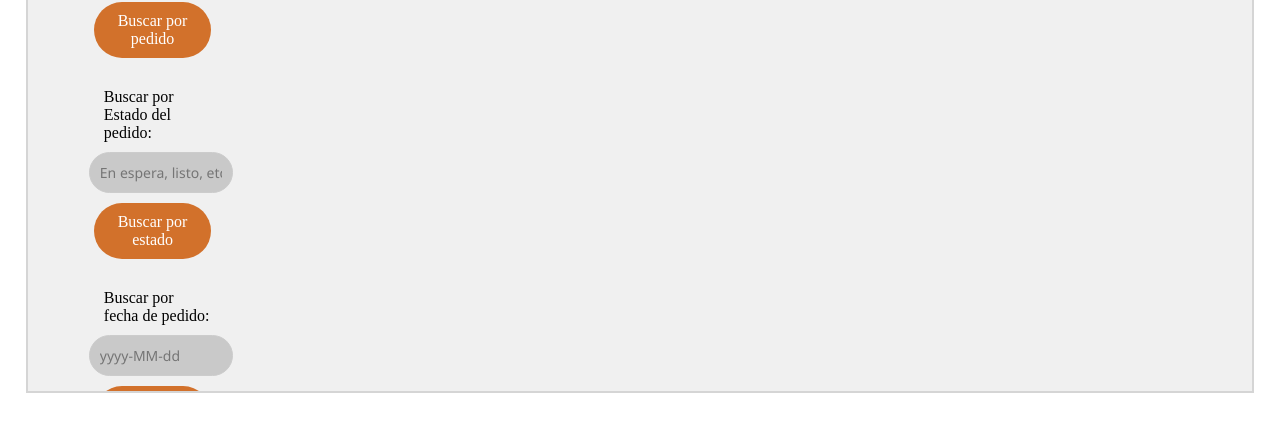
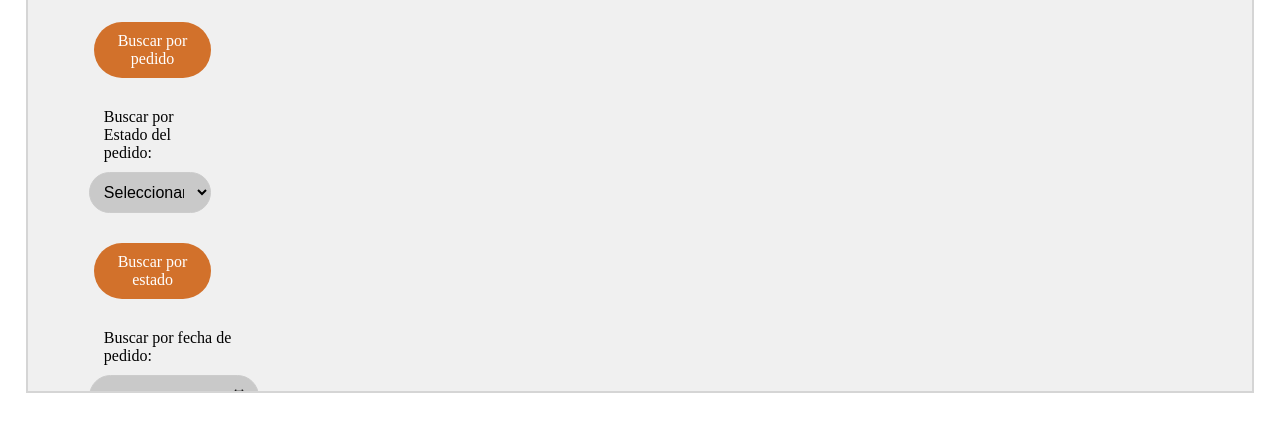
Before and after one commit to hfaravenak/Mingetal-Client-Management, a React (Create React App) app in the folder frontend-mcm/: page / in a window 1280 px wide. Both pictures are taken after a click on the element "Cotizaciones". Shown: the part 354-786 px from the top of the page. Built offline with nearby package versions, Linux system fonts and the light colour scheme; no server answers.

Commit message:
[Update] Se agregan desplegables y Date Pickers en las vistas de Cotizacion.

```diff
--- a/frontend-mcm/src/components/Cotizaciones/CotizacionComponent.jsx
+++ b/frontend-mcm/src/components/Cotizaciones/CotizacionComponent.jsx
@@ -25,6 +25,10 @@ function CotizacionComponent() {
     const { cotizacion } = useParams();
     const datos = JSON.parse(decodeURIComponent(cotizacion));
 
+    const formatFecha = (fecha) => {
+        const [year, month, day] = fecha.split("-");
+        return `${day}-${month}-${year}`;
+    };
 
     const navigate = useNavigate();
 
@@ -142,13 +146,28 @@ function CotizacionComponent() {
                                     <Form className="inline-form" style={{marginTop:"2.2%"}}>
                                         <Form.Group className="mb-3" controlId="fecha" value = {input.fecha} onChange={changeFechaHandler}>
                                             <Form.Label className="font-h2">Fecha:</Form.Label>
-                                            <Form.Control value={input.fecha} className="font-h2-control no-border" type="text" name="Fecha" placeholder="yyy-MM-dd"/>
+                                            <Form.Control
+                                                className="agregar"
+                                                type="date"
+                                                name="fecha"
+                                                value={input.fecha}
+                                                onChange={changeFechaHandler}
+                                                />
                                         </Form.Group>
                                     </Form>
                                     <Form className="inline-form">
                                         <Form.Group className="mb-3" controlId="estado" value = {input.estado} onChange={changeEstadoHandler}>
                                             <Form.Label className="font-h2 eliminarMargen">Estado:</Form.Label>
-                                            <Form.Control value={input.estado} className="font-h2-control no-border" type="text" name="estado" placeholder="En espera, listo, etc."/>
+                                            <Form.Select
+                                                className="agregar"
+                                                name="estado"
+                                                value={input.estado}
+                                                onChange={changeEstadoHandler}
+                                            >
+                                                <option value="">Seleccionar estado</option>
+                                                <option value="Listo">Listo</option>
+                                                <option value="En espera">En espera</option>
+                                            </Form.Select>
                                         </Form.Group>
                                     </Form>
                                     <Form className="inline-form">
@@ -180,7 +199,7 @@ function CotizacionComponent() {
                                 </div>
                                 <div className="contenedor-informacion">
                                     <h2>{datos.pedido}</h2>
-                                    <h3>fecha: {datos.fecha}</h3>
+                                    <h3>fecha: {formatFecha(datos.fecha)}</h3>
                                     <h3>estado: {datos.estado}</h3>
                                     <h3>Rut del cliente: {datos.rutCliente}</h3>
                                 </div>
--- a/frontend-mcm/src/components/Cotizaciones/CotizacionCrearComponent.jsx
+++ b/frontend-mcm/src/components/Cotizaciones/CotizacionCrearComponent.jsx
@@ -80,12 +80,27 @@ function CotizacionCrearComponent(){
 
                         <Form.Group className="mb-3" controlId="fecha" value = {input.fecha} onChange={changeFechaHandler}>
                             <Form.Label className="agregar">Fecha:</Form.Label>
-                            <Form.Control className="agregar" type="text" name="fecha"/>
+                            <Form.Control
+                                    className="agregar"
+                                    type="date"
+                                    name="fecha"
+                                    value={input.fecha}
+                                    onChange={changeFechaHandler}
+                                    />
                         </Form.Group>
 
                         <Form.Group className="mb-3" controlId="estado" value = {input.estado} onChange={changeEstadoHandler}>
                             <Form.Label className="agregar">Estado:</Form.Label>
-                            <Form.Control className="agregar" type="text" name="estado"/>
+                            <Form.Select
+                                className="agregar"
+                                name="estado"
+                                value={input.estado}
+                                onChange={changeEstadoHandler}
+                            >
+                                <option value="">Seleccionar estado</option>
+                                <option value="Listo">Listo</option>
+                                <option value="En espera">En espera</option>
+                            </Form.Select>
                         </Form.Group>
 
                         <Form.Group className="mb-3" controlId="rutCliente" value = {input.rutCliente} onChange={changeRutClienteHandler}>
@@ -122,7 +137,16 @@ label {
     margin-left: 15px;
     margin-top: 10px;
 }
-input[type="text"]{
+input[type="text"], input[type="date"] {
+    background-color: rgb(201, 201, 201);
+    width: 100%;
+    padding: 10px;
+    font-size: 14px;
+    border-radius: 30px;
+    border: 1px solid #ccc;
+    font-family: "Segoe UI";
+}
+select {
     background-color: rgb(201, 201, 201);
     width: 100%;
     padding: 10px;
--- a/frontend-mcm/src/components/Cotizaciones/ListCotizacionComponent.jsx
+++ b/frontend-mcm/src/components/Cotizaciones/ListCotizacionComponent.jsx
@@ -94,6 +94,11 @@ function ListCotizacionComponent() {
         }
     };
 
+    const formatFecha = (fecha) => {
+        const [year, month, day] = fecha.split("-");
+        return `${day}-${month}-${year}`;
+    };
+
 
     const ChangeViendoCotizacion = (idCotizacion, pedido, fecha, estado, rutCliente) => {
         const datos = {
@@ -121,23 +126,39 @@ function ListCotizacionComponent() {
                                 <Button className="boton" onClick={buscarPedido}>Buscar por pedido</Button>
                             </Form>
                             <Form className="inline-form">
-                                <Form.Group className="mb-3" controlId="estado" value = {input.estado} onChange={changeEstadoHandler}>
+                                <Form.Group className="mb-3" controlId="estado">
                                     <Form.Label className="agregar">Buscar por Estado del pedido:</Form.Label>
-                                    <Form.Control className="agregar" type="text" name="estado" placeholder="En espera, listo, etc." onKeyPress={handleKeyPressEstado}/>
+                                    <Form.Select
+                                className="agregar"
+                                name="estado"
+                                value={input.estado}
+                                onChange={changeEstadoHandler}
+                            >
+                                <option value="">Seleccionar estado</option>
+                                <option value="Listo">Listo</option>
+                                <option value="En espera">En espera</option>
+                            </Form.Select>
                                 </Form.Group>
                                 <Button className="boton" onClick={buscarEstado}>Buscar por estado</Button>
                             </Form>
                             <Form className="inline-form">
-                                <Form.Group className="mb-3" controlId="fecha" value = {input.fecha} onChange={changeFechaHandler}>
-                                    <Form.Label className="agregar">Buscar por fecha de pedido:</Form.Label>
-                                    <Form.Control className="agregar" type="text" name="fecha" placeholder="yyyy-MM-dd" onKeyPress={handleKeyPressFecha}/>
-                                </Form.Group>
+                            <Form.Group className="mb-3" controlId="fecha">
+                                <Form.Label className="agregar">Buscar por fecha de pedido:</Form.Label>
+                                <Form.Control
+                                    className="agregar"
+                                    type="date"
+                                    name="fecha"
+                                    value={input.fecha}
+                                    onChange={changeFechaHandler}
+                                    onKeyPress={handleKeyPressFecha}
+                                    />
+                            </Form.Group>
                                 <Button className="boton" onClick={buscarFecha}>Buscar por fecha</Button>
                             </Form>
                             <Form className="inline-form">
                                 <Form.Group className="mb-3" controlId="rutCliente" value = {input.rutCliente} onChange={changeRutClienteHandler}>
                                     <Form.Label className="agregar">Buscar pedido por Rut del Cliente:</Form.Label>
-                                    <Form.Control className="agregar" type="text" name="rutCliente" placeholder="12.345.678-8" onKeyPress={handleKeyPressRutCliente}/>
+                                    <Form.Control className="agregar" type="text" name="rutCliente" placeholder="12.345.678-9" onKeyPress={handleKeyPressRutCliente}/>
                                 </Form.Group>
                                 <Button className="boton" onClick={buscarRutCliente}>Buscar por Rut de Cliente</Button>
                             </Form>
@@ -163,7 +184,7 @@ function ListCotizacionComponent() {
                                     CotizacionEntity.map((cotizacion) => (
                                         <tr key= {cotizacion.idCotizacion}>
                                             <td> {cotizacion.pedido} </td>
-                                            <td> {cotizacion.fecha} </td>
+                                            <td> {formatFecha(cotizacion.fecha)} </td>
                                             <td> {cotizacion.estado} </td>
                                             <td> {cotizacion.rutCliente} </td>
                                             <td style={{textAlign: 'center', verticalAlign: 'middle', width:'1%'}}>
@@ -277,6 +298,10 @@ th:hover, td:hover{
 
 .inline-form {
     display: inline-block;
+    flex-grow: 1;
+    display: flex;
+    flex-direction: column;
+    gap: 20px;
 }
 
 form {
@@ -289,7 +314,7 @@ label {
     margin-left: 15px;
     margin-top: 10px;
 }
-input[type="text"]{
+input[type="text"], input[type="date"] {
     background-color: rgb(201, 201, 201);
     width: 100%;
     padding: 10px;
@@ -297,6 +322,14 @@ input[type="text"]{
     border-radius: 30px;
     border: 1px solid #ccc;
     font-family: "Segoe UI";
+}
+select {
+    background-color: rgb(201, 201, 201);
+    width: 100%;
+    padding: 10px;
+    font-size: 16px;
+    border-radius: 30px;
+    border: 1px solid #ccc;
 }
 button{
     color: #fff;
```
Also changed, not shown: 1 other file (tests, documents, lock files or other folders).
